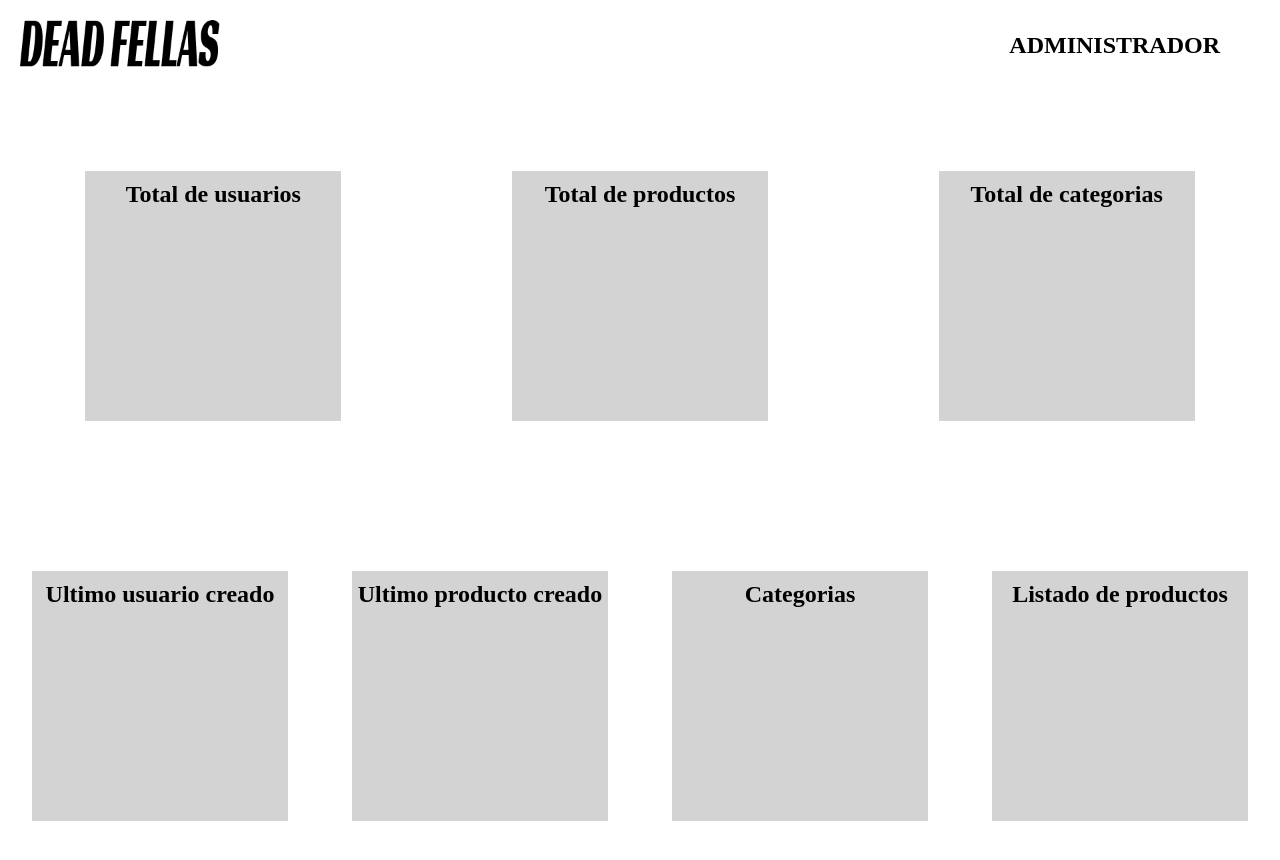
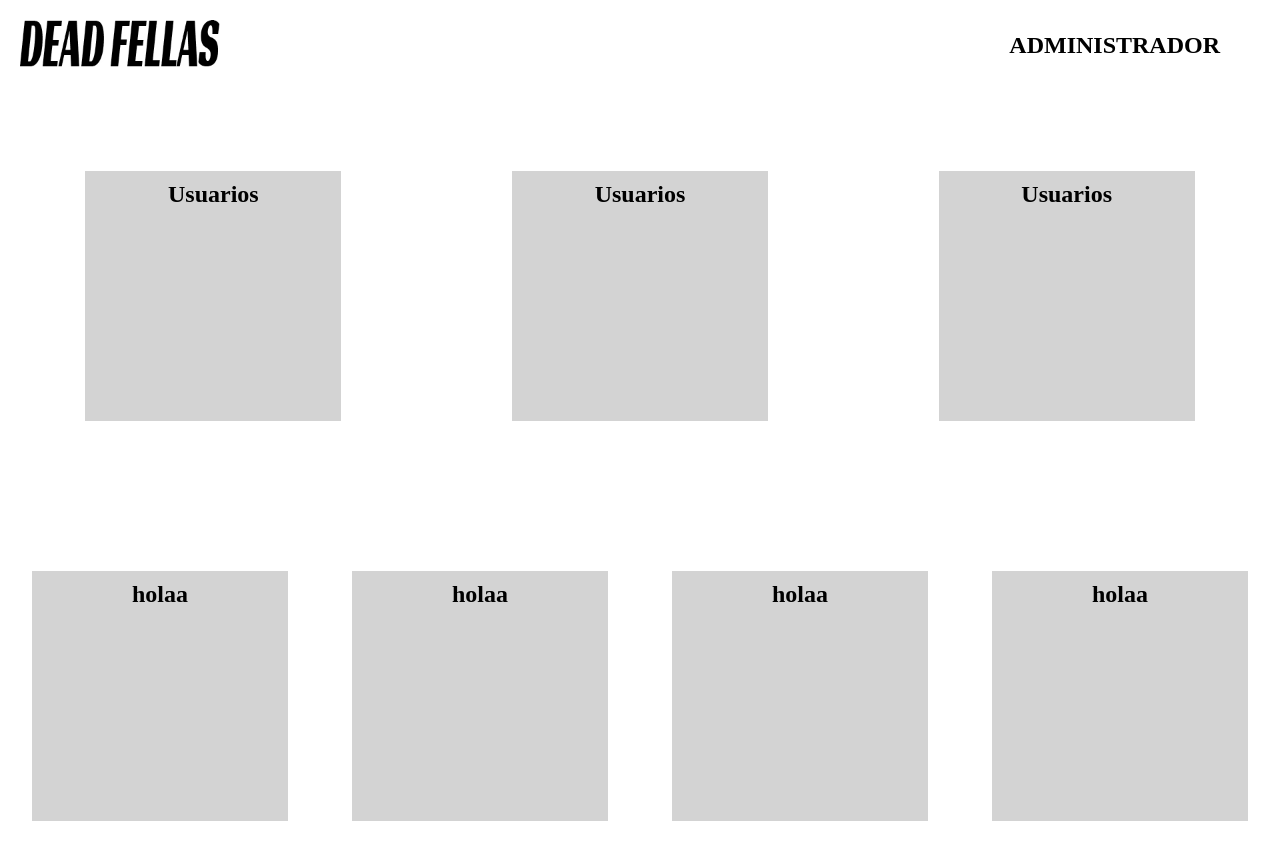
Before and after one commit to pootismc/dashboard-dead, a React (Create React App) app: page / in a window 1280 px wide. Shown: the top 860 px of the page. Built offline with nearby package versions, Linux system fonts and the light colour scheme.

Commit message:
creando Props

```diff
--- a/package.json
+++ b/package.json
@@ -8,7 +8,7 @@
     "@testing-library/user-event": "^12.8.3",
     "react": "^17.0.2",
     "react-dom": "^17.0.2",
-    "react-scripts": "4.0.3",
+    "react-scripts": "^4.0.3",
     "web-vitals": "^1.1.1"
   },
   "scripts": {
--- a/src/components/Data.js
+++ b/src/components/Data.js
@@ -1,17 +1,16 @@
 import "../assets/css/dataPanels.css"
+import TiraData from './tiraData'
 
 function Data() {
     return (
-<div class="categorias">
+    <div class="categorias">
+        <TiraData titulo="holaa"/>
+        <TiraData titulo="holaa"/>
+        <TiraData titulo="holaa"/>
+        <TiraData titulo="holaa"/>
+    </div>
 
-        <div className = "divSimple"><h2 className = "miniDiv">Ultimo usuario creado</h2></div>
-        <div className = "divSimple"><h2 className = "miniDiv">Ultimo producto creado</h2></div>
-        <div className = "divSimple"><h2 className = "miniDiv">Categorias</h2></div>
-        <div className = "divSimple"><h2 className = "miniDiv">Listado de productos</h2></div>
-
-</div>
-
-    )
+    );
 }
 
 
--- a/src/components/Simple.js
+++ b/src/components/Simple.js
@@ -1,16 +1,16 @@
+import React from 'react'
 import "../assets/css/simplePanels.css"
+import TiraSimple from './TiraSimple';
 
 function Simple() {
     return (
 <div class="categorias">
-
-        <div className = "divSimple"><h2 className = "miniDiv">Total de usuarios</h2></div>
-        <div className = "divSimple"><h2 className = "miniDiv">Total de productos</h2></div>
-        <div className = "divSimple"><h2 className = "miniDiv">Total de categorias</h2></div>
-
+        <TiraSimple titulo="Usuarios"/>
+        <TiraSimple titulo="Usuarios"/>
+        <TiraSimple titulo="Usuarios"/>
 </div>
 
-    )
+    );
 }
 
 
--- /dev/null
+++ b/src/components/TiraSimple.js
@@ -0,0 +1,16 @@
+import React from 'react'
+import "../assets/css/simplePanels.css"
+
+function TiraSimple(props) {
+    return (
+
+    <div className = "divSimple">
+        <h2 className = "miniDiv">{props.titulo}</h2>
+    </div>
+
+    )
+}
+
+
+
+export default TiraSimple;
--- /dev/null
+++ b/src/components/tiraData.js
@@ -0,0 +1,14 @@
+import React from 'react'
+import "../assets/css/dataPanels.css"
+
+function TiraData(props) {
+    return (
+
+    <div className = "divSimple">
+        <h2 className = "miniDiv">{props.titulo}</h2>
+    </div>
+
+    )
+}
+
+export default TiraData;
```
Also changed, not shown: 1 other file (tests, documents, lock files or other folders).
